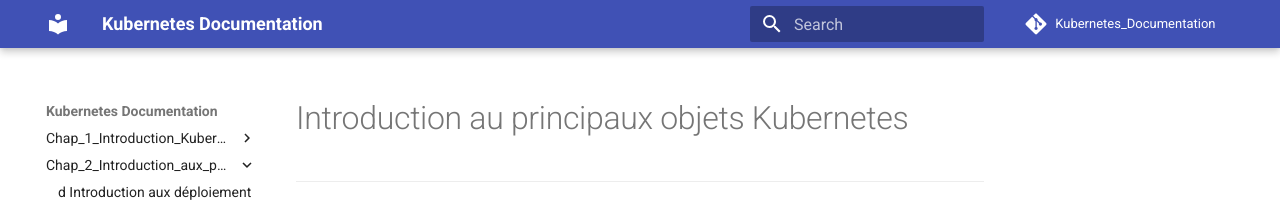
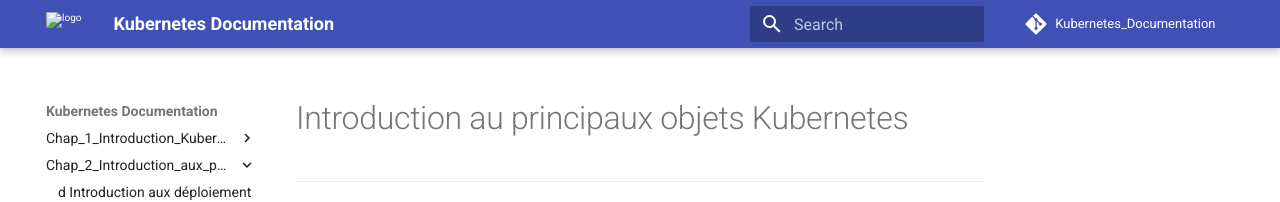
Before and after one commit to Adoum170/doc-kub, an MkDocs documentation site: the page built from docs/Chap_2_Introduction_aux_principaux_objets_Kubernetes/Introduction_au_principaux_objets_Kubernetes.md, in a window 1280 px wide. Shown: the top 202 px of the page. Built offline with MkDocs 1.6.1 and Material for MkDocs 9.7.7, drawn with Linux system fonts in a browser that asks for light colours.

Commit message:
fix: theme

```diff
--- a/mkdocs.yml
+++ b/mkdocs.yml
@@ -2,13 +2,14 @@
 site_url: https://Adoum170.github.io/doc-kub
 site_author: Adoum170
 site_description: Documentation sur Kubernetes
-favicon: https://kubernetes.io/images/favicon.png
 
 repo_name: Kubernetes_Documentation
 repo_url: https://Adoum170.github.io/doc-kub
 
 theme:
   name: material
+  logo: https://kubernetes.io/images/favicon.png
+  favicon: https://kubernetes.io/images/favicon.png
 
 nav:
   - Chap_1_Introduction_Kubernetes:
```
